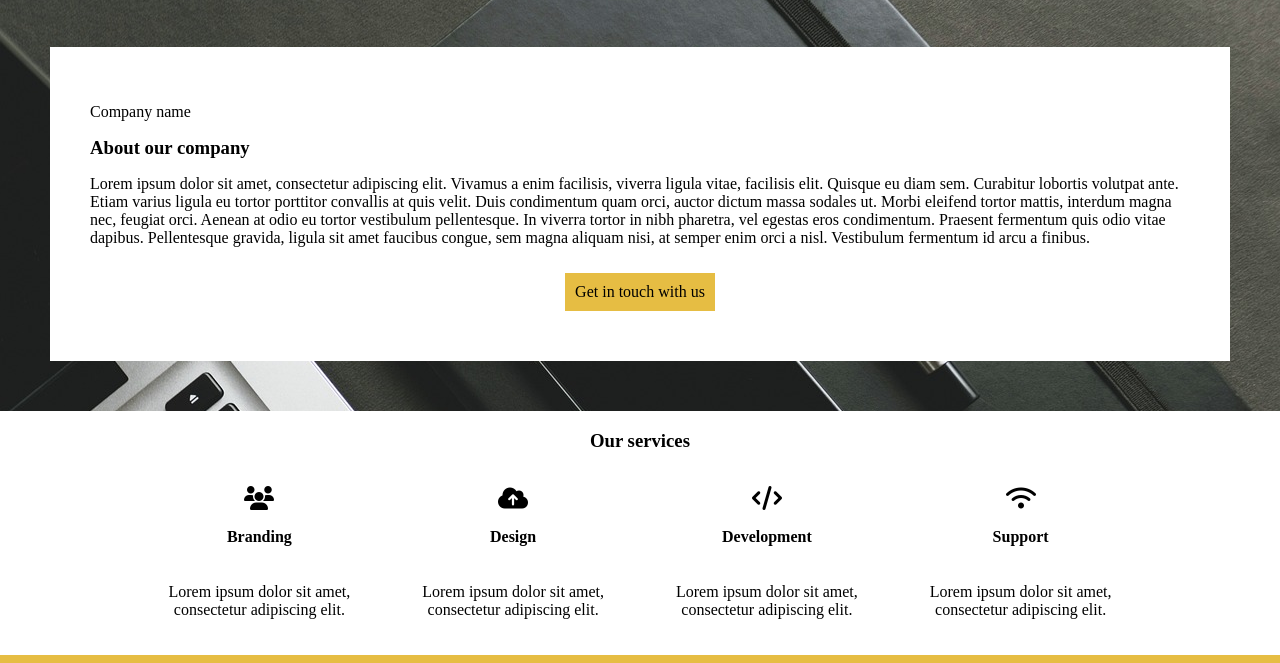
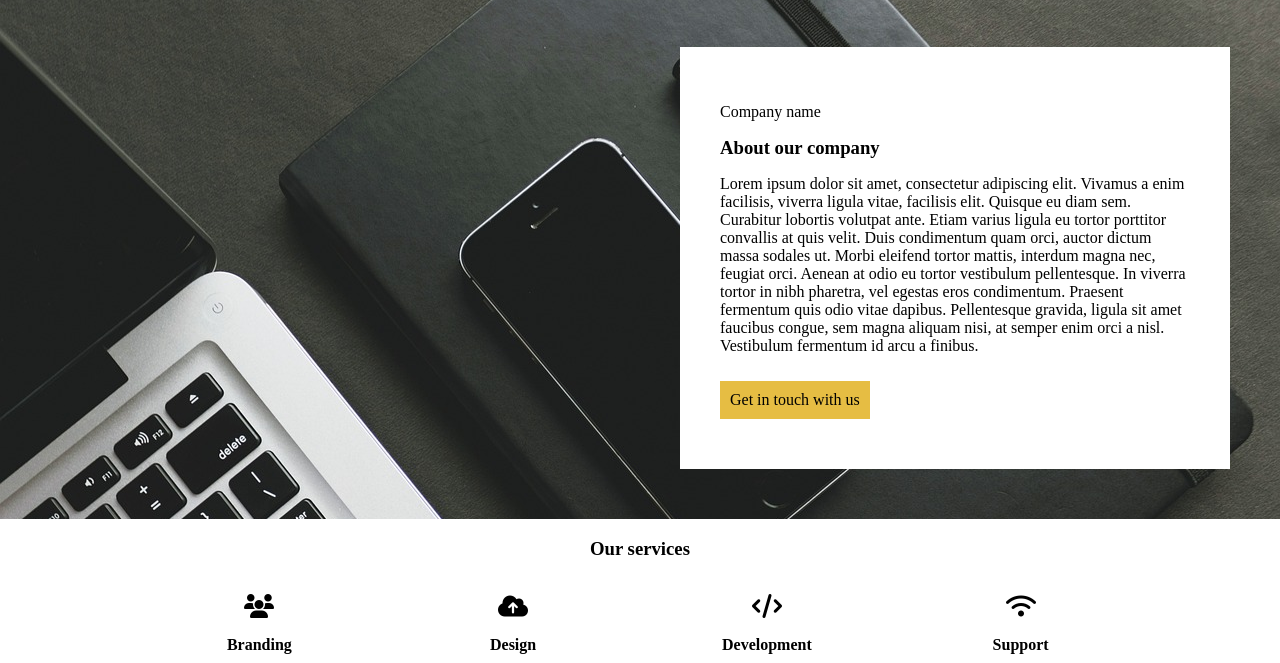
Before and after one commit to Vildedr/Eksamen2023, a plain HTML site: page about.html in a window 1280 px wide. Shown: the part 137-800 px from the top of the page. Drawn offline with Linux system fonts and the light colour scheme.

Commit message:
About øverst fiksa på desktop

```diff
--- a/css/style.css
+++ b/css/style.css
@@ -576,6 +576,15 @@ footer ul li a{
     /**SLUTT**/
 
     /**ABOUT.HTML DESKTOP**/
+    #about-bakgrunn{
+        padding-left: 50%;
+    }
+
+    #flexboks6 a{
+        align-self: first baseline;
+        margin-left: 0;
+    }
+
     #flexboks7{
         justify-content: space-evenly;
         margin: 0 100px 0 100px;
```
Also changed, not shown: about.html (+1 -0 lines).
